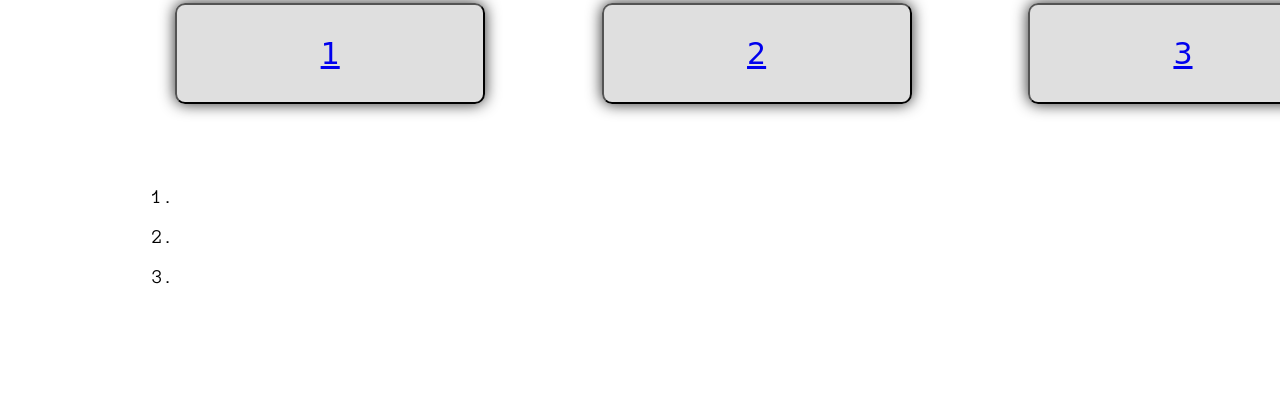
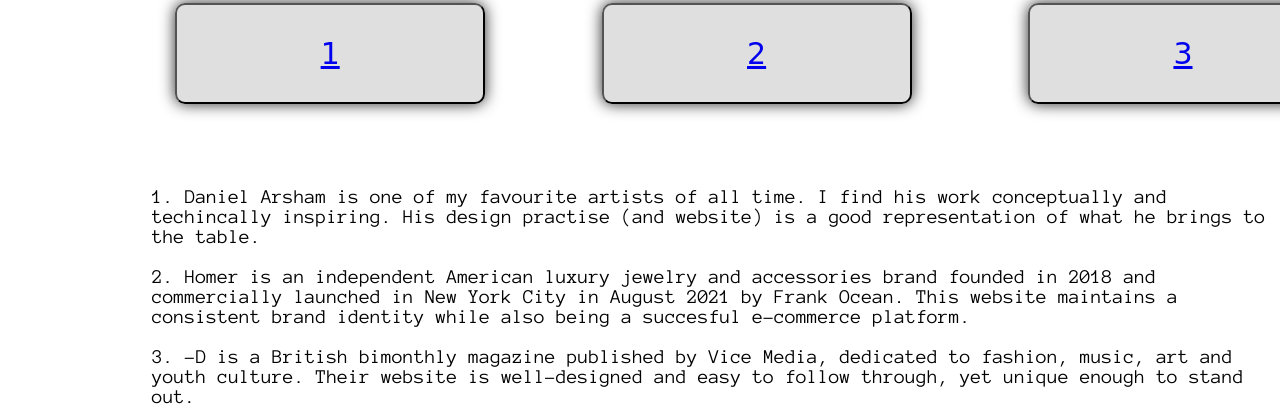
Before and after one commit to okayaparna/spring-2023-week-1, a plain HTML site: page introduction.html in a window 1280 px wide. Shown: the part 2001-2421 px from the top of the page. Drawn offline with Linux system fonts and the light colour scheme; a web font is replaced by a local one.

Commit message:
Update introduction.html

```diff
--- a/introduction.html
+++ b/introduction.html
@@ -99,18 +99,18 @@ content management
    <div>7. check out these cool websites:</div></div>
 <div class="links">
    <button class="button-1"><a href="https://www.danielarsham.com/" >1</a></button>
-   <button><a href="#" >2</a></button>
-   <button><a href="#" >3</a></button>
+   <button><a href="https://www.homer.com/" >2</a></button>
+   <button><a href="https://i-d.vice.com/en" >3</a></button>
 </div>
 <div class="prompt-7-b">
     <ul>
-1.
+1. Daniel Arsham is one of my favourite artists of all time. I find his work conceptually and techincally inspiring. His design practise (and website) is a good representation of what he brings to the table.
     </ul>
    <ul>
-2.
+2. Homer is an independent American luxury jewelry and accessories brand founded in 2018 and commercially launched in New York City in August 2021 by Frank Ocean. This website maintains a consistent brand identity while also being a succesful e-commerce platform.
    </ul>
    <ul>
-3.
+3. -D is a British bimonthly magazine published by Vice Media, dedicated to fashion, music, art and youth culture. Their website is well-designed and easy to follow through, yet unique enough to stand out.
    </ul>
  </div>
  <div class="prompt-8">
```
